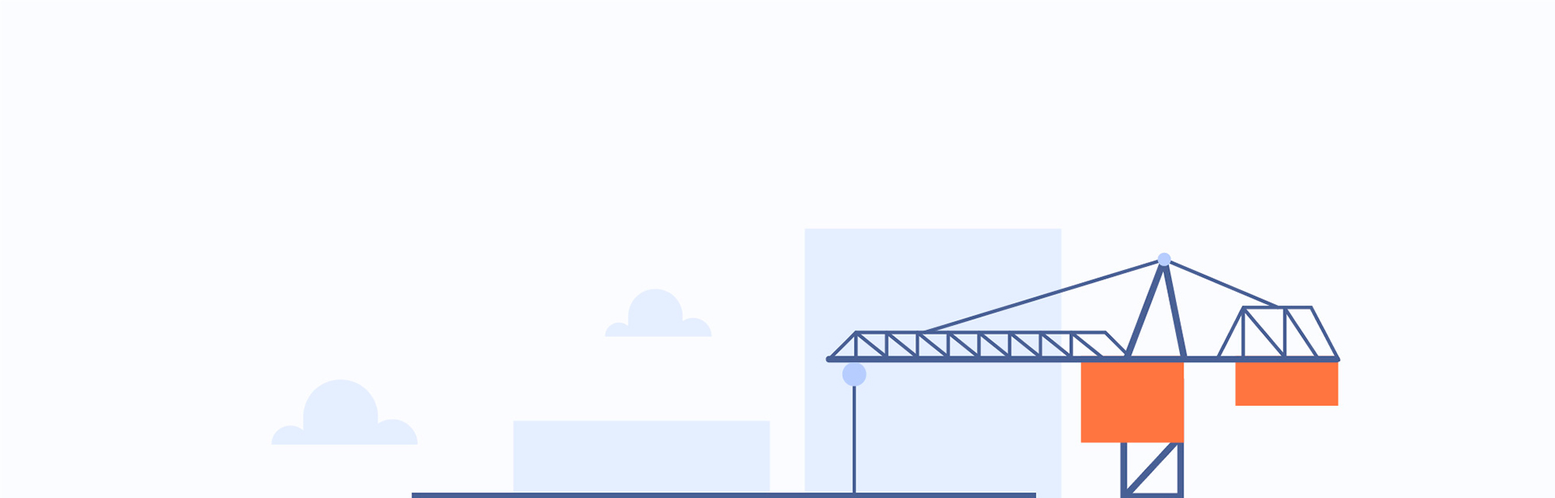
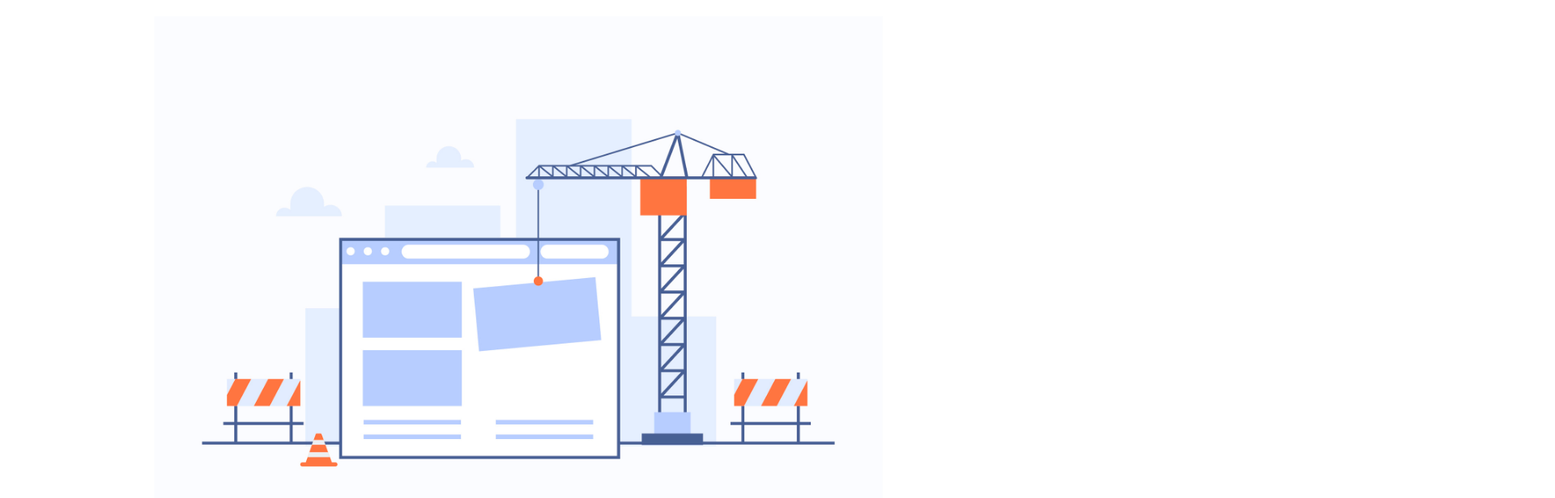
Before and after one commit to kb108904/inventory-app-frontend-react, a React (Vite) app: page / in a window 1280 px wide. Shown: the top 616 px of the page at 81% size, 1920 px wide, since content can reach past the window. Built offline with nearby package versions, Linux system fonts and the light colour scheme.

Commit message:
fix the under construction page

```diff
--- a/src/App.tsx
+++ b/src/App.tsx
@@ -6,7 +6,7 @@ import Register from './Components/auth/Register'
 
 import { BrowserRouter as Router} from 'react-router-dom';
 import {Routes, Route, } from 'react-router-dom';
-import UnderConstruction from "./Components/error/UnderConstruction";
+import UnderConstruction from "./Components/error/Under-Construction";
 
 
 
--- a/src/Components/error/UnderConstruction.css
+++ b/src/Components/error/Under-Construction.css
@@ -8,5 +8,5 @@
   }
 
   .under-construction img {
-    max-width: 500px;
+    width: 900px;
   }
--- a/src/Components/error/UnderConstruction.tsx
+++ b/src/Components/error/Under-Construction.tsx
@@ -1,4 +1,5 @@
 import React from 'react';
+import "./Under-Construction.css"
 
 export default function UnderConstruction() {
   return (
@@ -7,6 +8,7 @@ export default function UnderConstruction() {
         src="../../src/assets/construction-image.jpg"
         alt="Under Construction"
       />
+      <br/>
       Image by <a href="https://www.freepik.com/free-vector/flat-construction-template_1584487.htm#query=under%20construction&position=5&from_view=keyword&track=ais">Freepik</a>
     </div>
   );
```
